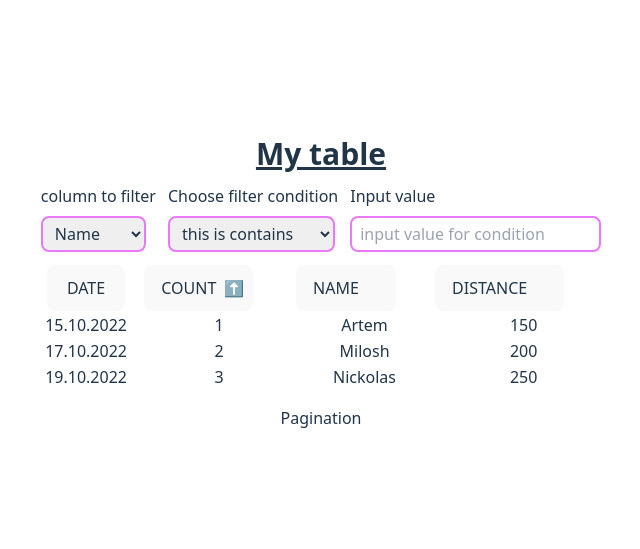
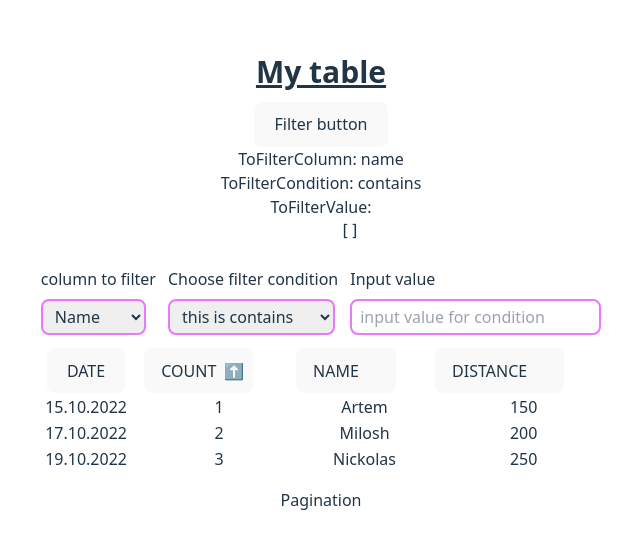
Before and after one commit to askomarov/vue-table-test, a Vue app: page / in a window 1280 px wide. Shown: the part 117-666 px from the top of the page, without its empty margins (319-959 px from the left). Built offline with nearby package versions, Linux system fonts and the light colour scheme.

Commit message:
add filter logick by select value

```diff
--- a/src/App.vue
+++ b/src/App.vue
@@ -5,26 +5,66 @@ const ToFilterCondition = ref('contains')
 const ToFilterValue = ref('')
 const ascending = ref(true);
 const sortColumn = ref('count');
+const filteredData = ref([]);
 const dataJson = ref([
   {
     "date": "15.10.2022",
     "count": 1,
     "name": 'Artem',
-    "distance": 150
+    'distance': '150'
   },
   {
     "date": "17.10.2022",
     "count": 2,
     "name": 'Milosh',
-    "distance": 200
+    'distance': '200'
   },
   {
     "date": "19.10.2022",
     "count": 3,
     "name": 'Nickolas',
-    "distance": 250
+    'distance': '250'
   },
 ])
+const getFilteredData = (param, condition, value) => {
+  console.log(param, condition, value);
+  filteredData.value = dataJson.value.filter((item) => {
+
+    if (condition === 'equal') {
+      console.log(item[param] === value);
+      return item[param] === value
+    } else if (condition === 'more') {
+      console.log(condition);
+      return item[param] > value
+    } else if (condition === 'less') {
+      console.log(condition);
+      return item[param] < value
+    } else if (condition === 'contains') {
+      console.log(item[param].toString().toLowerCase());
+      console.log(value.toString().toLowerCase());
+
+      return item[param].toString().toLowerCase().includes(value.toString().toLowerCase())
+    }
+    // console.log(item[param] === value);
+    // switch (condition) {
+    //   case 'equal':
+    //     return item[param] === value
+
+    //   case 'more':
+    //     return item[param] > value
+
+    //   case 'less':
+    //     return item[param] < value
+
+    //   case 'contains':
+    //     return true
+    //   default:
+    //     break;
+    // }
+  })
+  return filteredData;
+}
+
 
 const sortTableColumn = (col) => {
   if (sortColumn.value === col) {
@@ -57,6 +97,15 @@ const colData = computed(() => {
     <h1 class="text-3xl font-bold underline mb-3">
       My table
     </h1>
+    <button @click="getFilteredData(`${ToFilterColumn}`, `${ToFilterCondition}`, `${ToFilterValue}`)">Filter
+      button</button>
+    <p>ToFilterColumn: {{ToFilterColumn}}</p>
+    <p>ToFilterCondition: {{ToFilterCondition}}</p>
+    <p>ToFilterValue: {{ToFilterValue}}</p>
+    <pre>
+      {{filteredData}}
+    </pre>
+
     <form class="flex items-center justify-center gap-3 px-3 mb-3">
       <div class="input-wrap">
         <label for="column">column to filter</label>
@@ -143,15 +192,4 @@ const colData = computed(() => {
 .arrow.arrow--down {
   transform: rotate(180deg)
 }
-
-.datarow-enter-active,
-.datarow-leave-active {
-  transition: all 0.5s ease;
-}
-
-.datarow-enter-from,
-.datarow-leave-to {
-  opacity: 0;
-  transform: translateX(30px);
-}
 </style>
```
